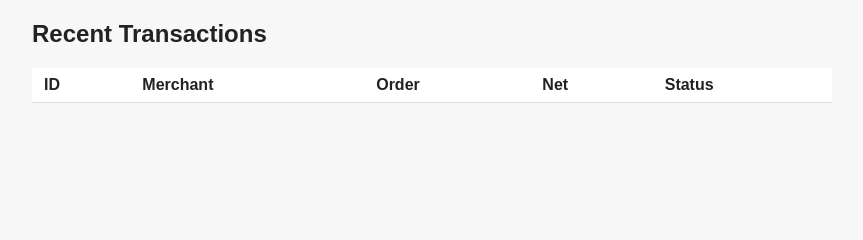
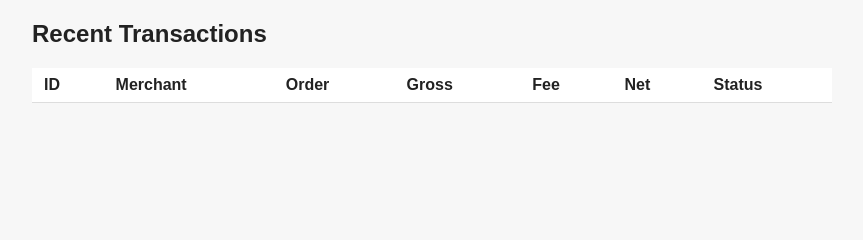
Before and after one commit to uzumaki-shahriar/internship-softrobotics, a Node server app: template refund-settlement/src/views/dashboard.ejs in a window 1280 px wide. Shown: the part 271-511 px from the top of the page, without its empty margins (208-1071 px from the left). Run offline with Node 20, Linux system fonts and the light colour scheme; the template is opened without the code that fills it, so the values that code supplies are empty; some libraries are stand-ins or nearby versions.

Commit message:
feat: update transaction and merchant dashboards to include gross and fee columns

```diff
--- a/refund-settlement/src/jobs/index.js
+++ b/refund-settlement/src/jobs/index.js
@@ -1,13 +1,11 @@
-const processPayments = require("./processPayments");
 const processSettlements = require("./processSettlements");
 const processRollingReleases = require("./processRollingReleases");
 
 async function runAll() {
-  const paymentsProcessed = await processPayments();
   const transactionsSettled = await processSettlements();
   const rollingReleased = await processRollingReleases();
 
-  return { paymentsProcessed, transactionsSettled, rollingReleased };
+  return { transactionsSettled, rollingReleased };
 }
 
-module.exports = { runAll, processPayments, processSettlements, processRollingReleases };
+module.exports = { runAll, processSettlements, processRollingReleases };
--- a/refund-settlement/src/views/dashboard.ejs
+++ b/refund-settlement/src/views/dashboard.ejs
@@ -52,6 +52,8 @@
       <th>ID</th>
       <th>Merchant</th>
       <th>Order</th>
+      <th>Gross</th>
+      <th>Fee</th>
       <th>Net</th>
       <th>Status</th>
     </tr>
@@ -62,6 +64,8 @@
         <td><%= t.id %></td>
         <td><%= t.merchant.name %></td>
         <td><%= t.orderId %></td>
+        <td><%= t.gross %></td>
+        <td><%= t.fee %></td>
         <td><%= t.net %></td>
         <td><%= t.transactionState %></td>
       </tr>
--- a/refund-settlement/src/views/merchants/dashboard.ejs
+++ b/refund-settlement/src/views/merchants/dashboard.ejs
@@ -41,6 +41,8 @@
     <tr>
       <th>ID</th>
       <th>Order</th>
+      <th>Gross</th>
+      <th>Fee</th>
       <th>Net</th>
       <th>Status</th>
     </tr>
@@ -50,6 +52,8 @@
       <tr onclick="window.location='/transactions/<%= t.id %>'">
         <td><%= t.id %></td>
         <td><%= t.orderId %></td>
+        <td><%= t.gross %></td>
+        <td><%= t.fee %></td>
         <td><%= t.net %></td>
         <td><%= t.transactionState %></td>
       </tr>
--- a/refund-settlement/src/views/transactions/index.ejs
+++ b/refund-settlement/src/views/transactions/index.ejs
@@ -9,7 +9,7 @@
     <tr>
       <th>ID</th>
       <th>Order</th>
-      <th>Amount</th>
+      <th>Gross</th>
       <th>Fee</th>
       <th>Net</th>
       <th>Status</th>
```
Also changed, not shown: refund-settlement/prisma/seed.js (+16 -10 lines), refund-settlement/README.md.
